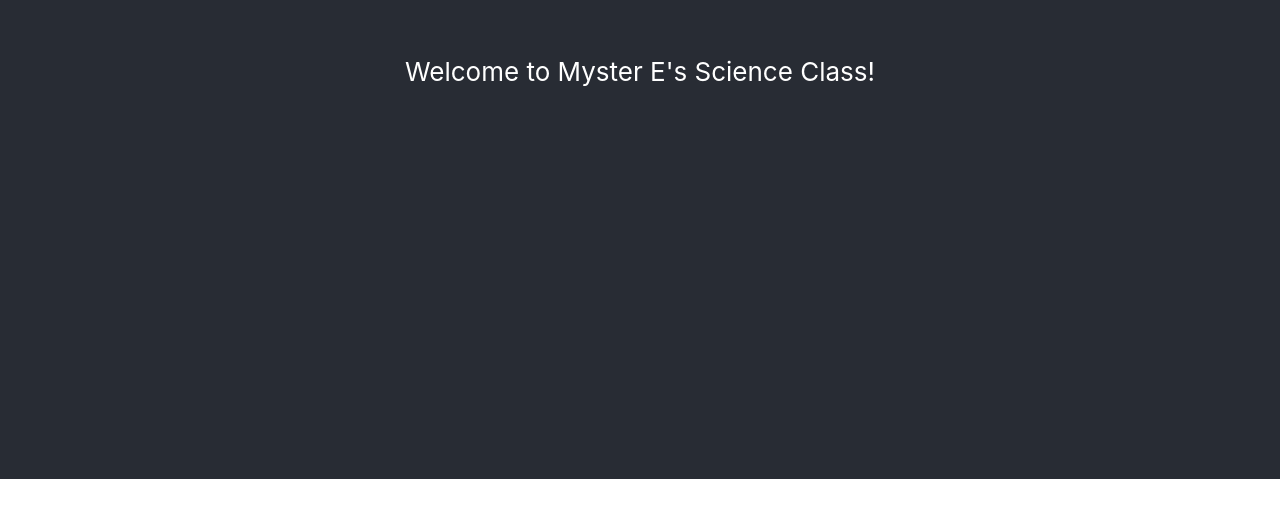
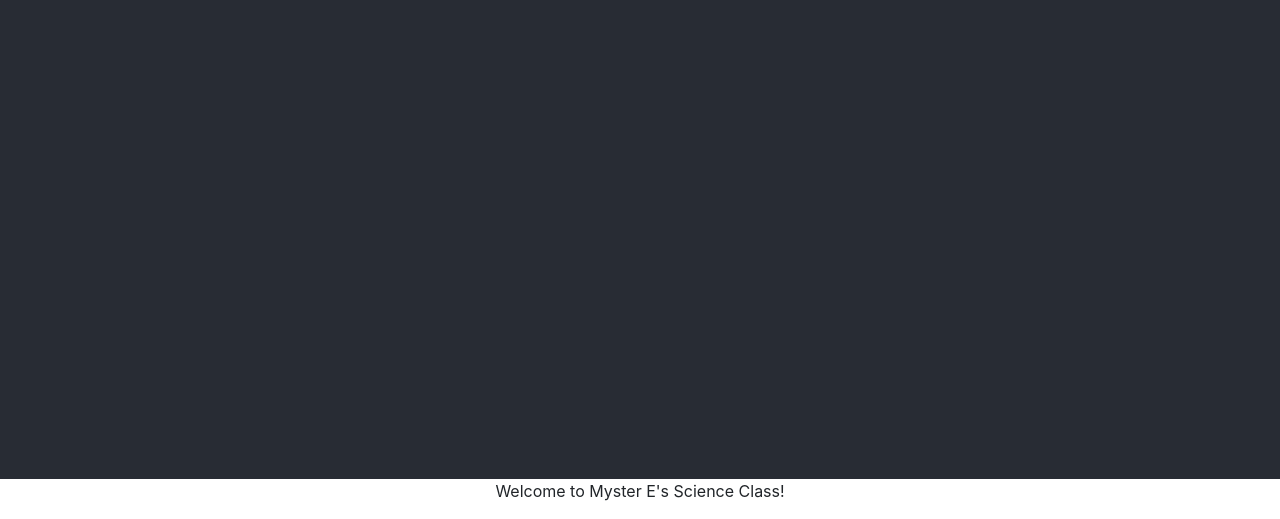
Before and after one commit to tjeve/react-myster-e-science, a React (Create React App) app: page / in a window 1280 px wide. Shown: the part 1055-1574 px from the top of the page. Before the commit the page ends 1534 px from the top, so only its background shows below. Built offline with nearby package versions, Linux system fonts and the light colour scheme.

Commit message:
moved paragram from header to main tag

```diff
--- a/src/App.js
+++ b/src/App.js
@@ -12,11 +12,11 @@ function App() {
       <SiteCarousel/>
       <Menu/>
       <header className="App-header">
+      </header>
+      <main>
         <p>
           Welcome to Myster E's Science Class!
         </p>
-      </header>
-      <main>
       </main>
 
     </div>
```
